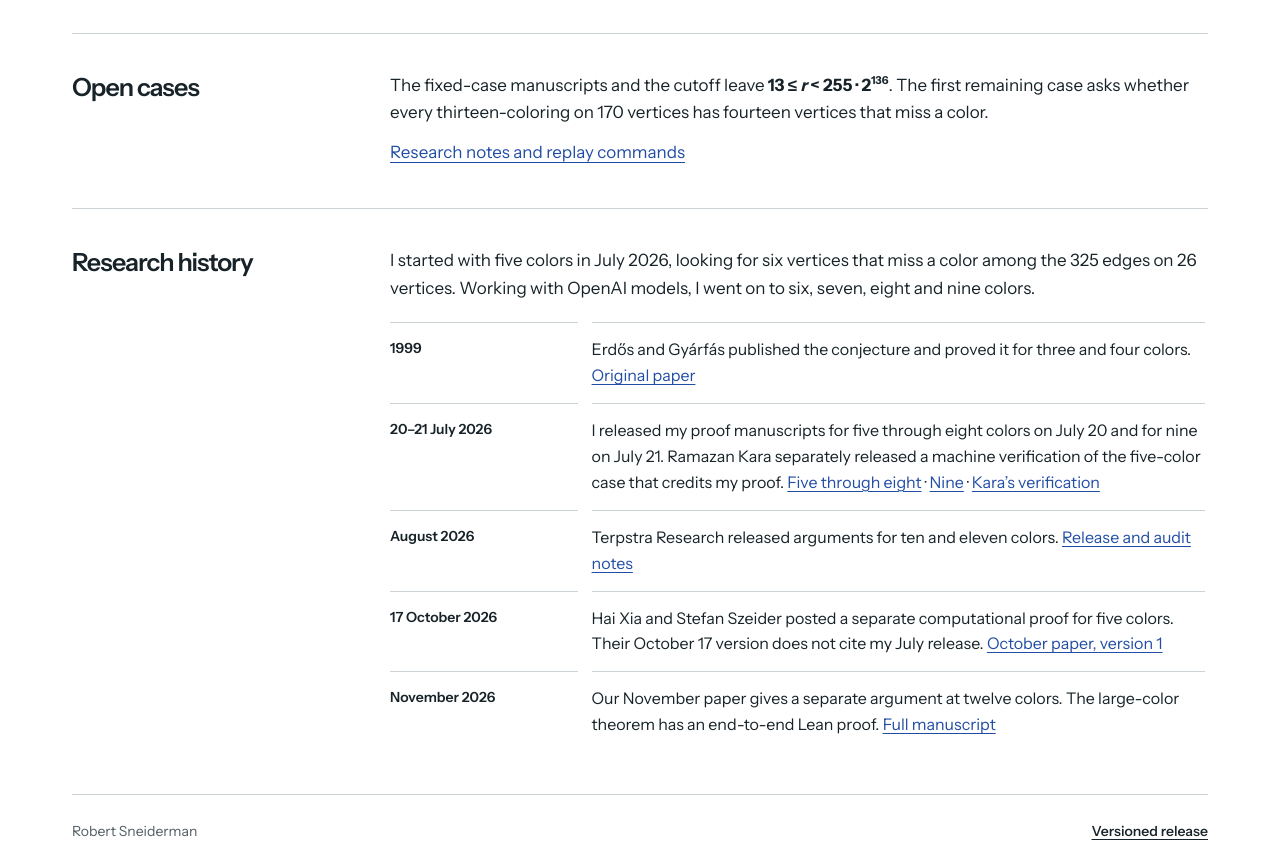
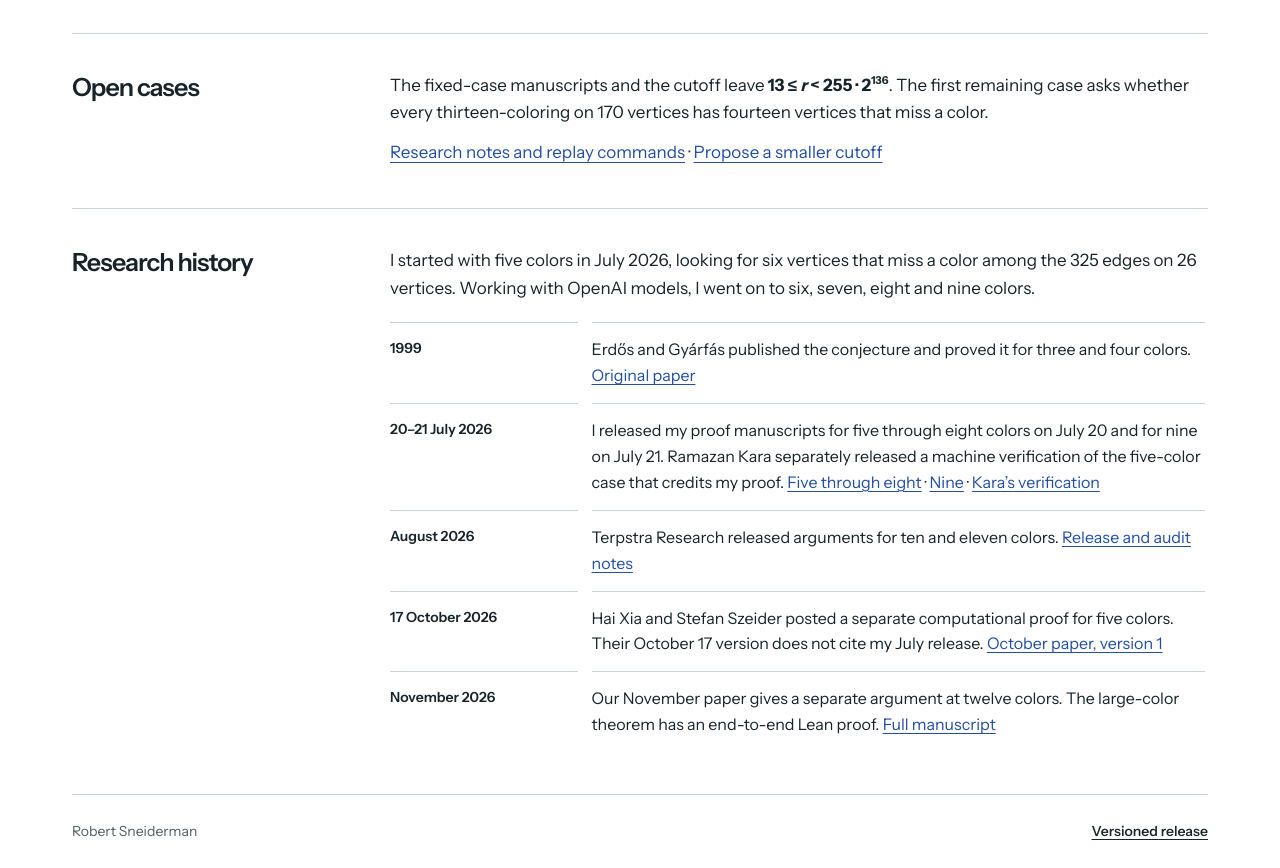
Before and after one commit to Robby955/erdos-617-fixed-cases, a plain HTML site: page site/index.html in a window 1280 px wide. Shown: the part 940-1808 px from the top of the page. Drawn offline with Linux system fonts and the light colour scheme.

Commit message:
Link proposed cutoff improvements to the public issue tracker

```diff
--- a/site/index.html
+++ b/site/index.html
@@ -56,7 +56,7 @@
         <h2>Open cases</h2>
         <div class="section-text">
           <p>The fixed-case manuscripts and the cutoff leave <span class="math"><strong>13 ≤ <i>r</i> &lt; 255 · 2<sup>136</sup></strong></span>. The first remaining case asks whether every thirteen-coloring on 170 vertices has fourteen vertices that miss a color.</p>
-          <p><a href="research.md">Research notes and replay commands</a></p>
+          <p><a href="research.md">Research notes and replay commands</a> · <a href="https://github.com/Robby955/erdos-617-fixed-cases/issues/new?title=Proposed+cutoff">Propose a smaller cutoff</a></p>
         </div>
       </section>
       <section id="history">
```
Also changed, not shown: 1 other file.
